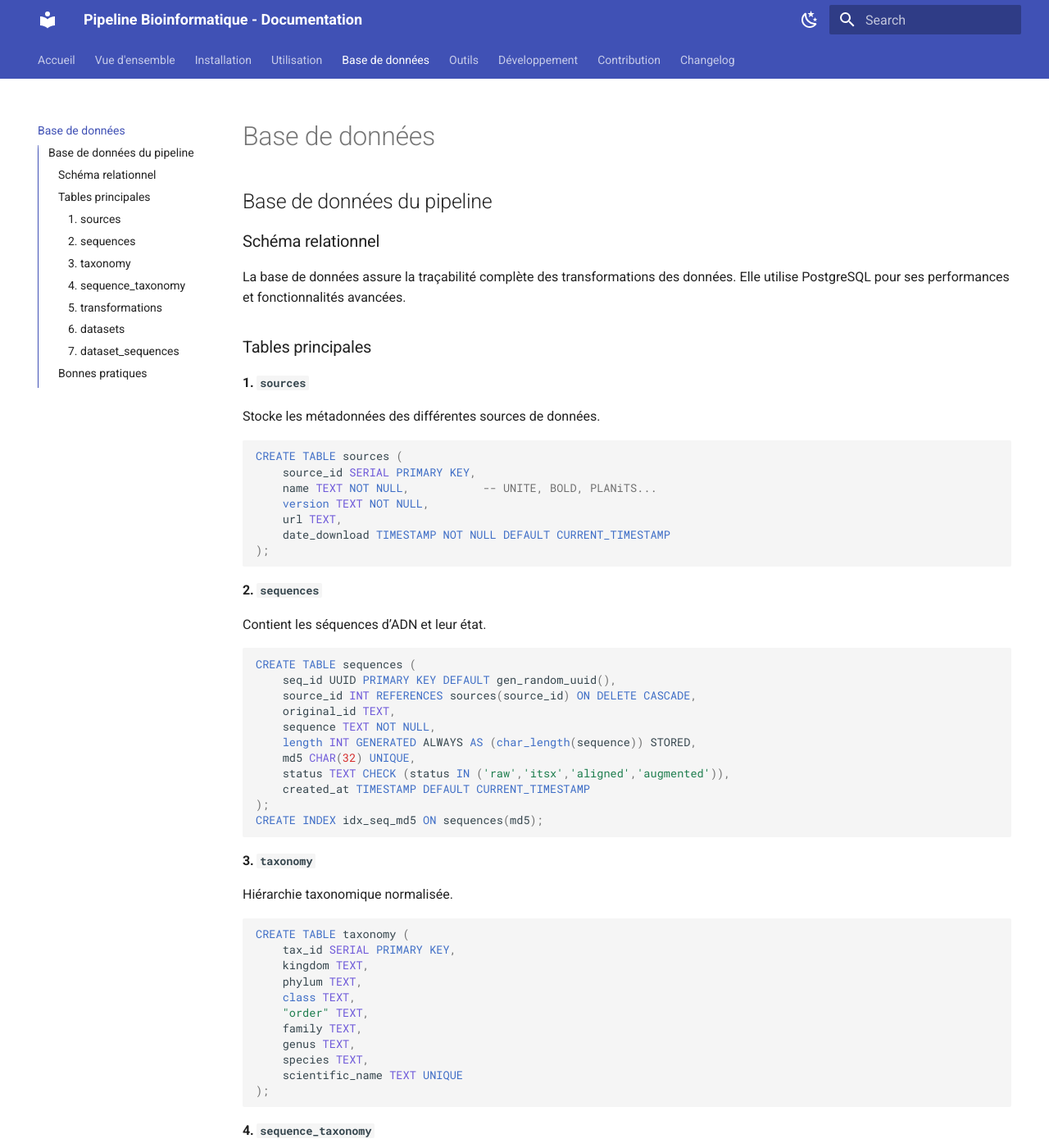
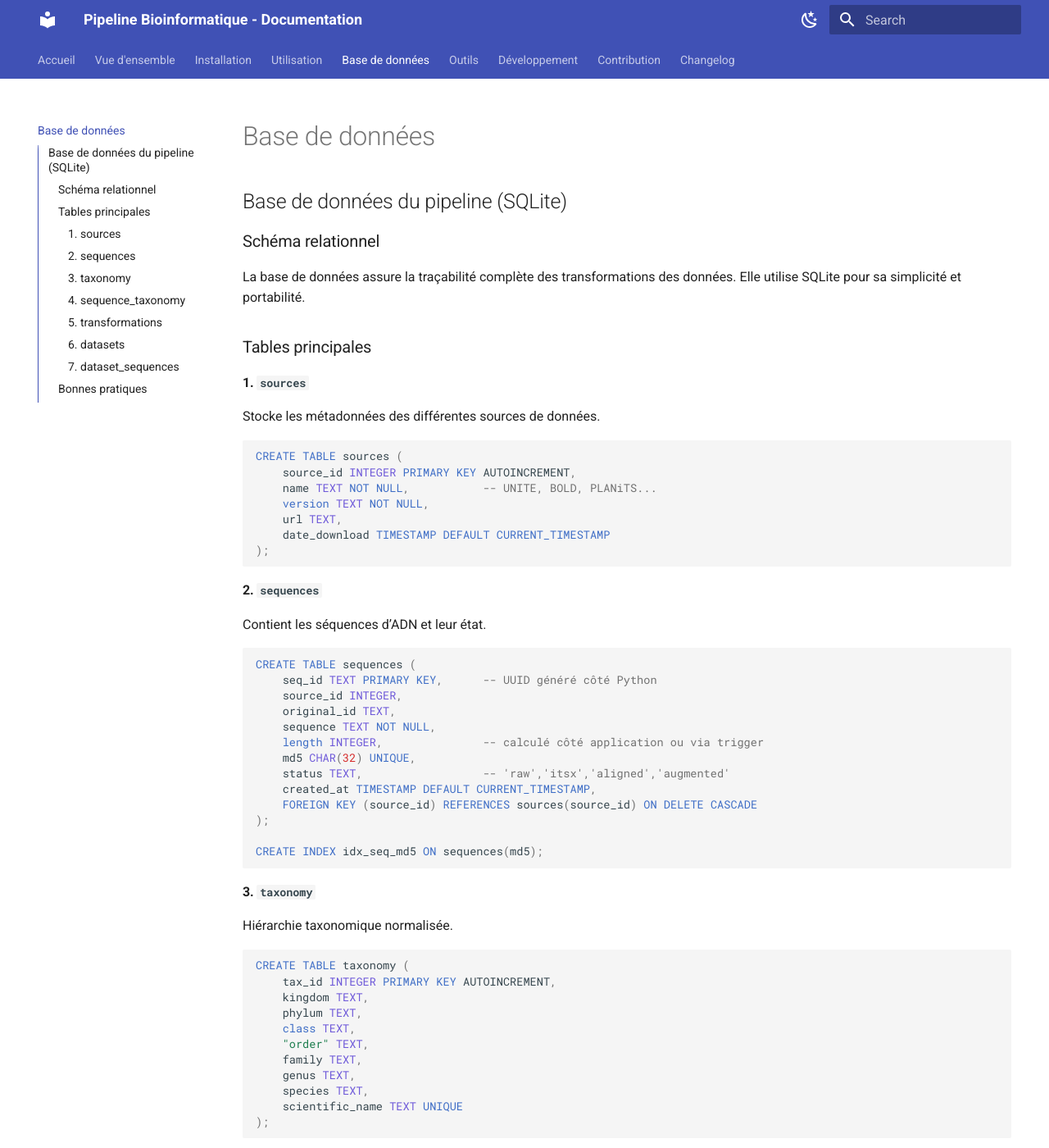
Before and after one commit to Aaramis/CurateMake, an MkDocs documentation site: the page built from docs/database.md, in a window 1280 px wide and 1400 px high. Shown: the whole window at 82% size. Built offline with MkDocs 1.6.1 and Material for MkDocs 9.7.7, drawn with Linux system fonts in a browser that asks for light colours; some of the changed text lies outside the part shown.

````diff
--- a/docs/database.md
+++ b/docs/database.md
@@ -1,8 +1,8 @@
-## Base de données du pipeline
+## Base de données du pipeline (SQLite)
 
 ### Schéma relationnel
 
-La base de données assure la traçabilité complète des transformations des données. Elle utilise PostgreSQL pour ses performances et fonctionnalités avancées.
+La base de données assure la traçabilité complète des transformations des données. Elle utilise SQLite pour sa simplicité et portabilité.
 
 ### Tables principales
 
@@ -12,11 +12,11 @@
 
 ```sql
 CREATE TABLE sources (
-    source_id SERIAL PRIMARY KEY,
+    source_id INTEGER PRIMARY KEY AUTOINCREMENT,
     name TEXT NOT NULL,           -- UNITE, BOLD, PLANiTS...
     version TEXT NOT NULL,
     url TEXT,
-    date_download TIMESTAMP NOT NULL DEFAULT CURRENT_TIMESTAMP
+    date_download TIMESTAMP DEFAULT CURRENT_TIMESTAMP
 );
 ```
 
@@ -26,15 +26,17 @@
 
 ```sql
 CREATE TABLE sequences (
-    seq_id UUID PRIMARY KEY DEFAULT gen_random_uuid(),
-    source_id INT REFERENCES sources(source_id) ON DELETE CASCADE,
+    seq_id TEXT PRIMARY KEY,      -- UUID généré côté Python
+    source_id INTEGER,
     original_id TEXT,
     sequence TEXT NOT NULL,
-    length INT GENERATED ALWAYS AS (char_length(sequence)) STORED,
+    length INTEGER,               -- calculé côté application ou via trigger
     md5 CHAR(32) UNIQUE,
-    status TEXT CHECK (status IN ('raw','itsx','aligned','augmented')),
-    created_at TIMESTAMP DEFAULT CURRENT_TIMESTAMP
+    status TEXT,                  -- 'raw','itsx','aligned','augmented'
+    created_at TIMESTAMP DEFAULT CURRENT_TIMESTAMP,
+    FOREIGN KEY (source_id) REFERENCES sources(source_id) ON DELETE CASCADE
 );
+
 CREATE INDEX idx_seq_md5 ON sequences(md5);
 ```
 
@@ -44,7 +46,7 @@
 
 ```sql
 CREATE TABLE taxonomy (
-    tax_id SERIAL PRIMARY KEY,
+    tax_id INTEGER PRIMARY KEY AUTOINCREMENT,
     kingdom TEXT,
     phylum TEXT,
     class TEXT,
@@ -62,11 +64,13 @@
 
 ```sql
 CREATE TABLE sequence_taxonomy (
-    seq_id UUID REFERENCES sequences(seq_id) ON DELETE CASCADE,
-    tax_id INT REFERENCES taxonomy(tax_id) ON DELETE CASCADE,
+    seq_id TEXT,
+    tax_id INTEGER,
     method TEXT,
-    confidence FLOAT CHECK (confidence BETWEEN 0 AND 1),
-    PRIMARY KEY (seq_id, tax_id, method)
+    confidence FLOAT,               -- entre 0 et 1, validation côté application
+    PRIMARY KEY (seq_id, tax_id, method),
+    FOREIGN KEY (seq_id) REFERENCES sequences(seq_id) ON DELETE CASCADE,
+    FOREIGN KEY (tax_id) REFERENCES taxonomy(tax_id) ON DELETE CASCADE
 );
 ```
 
@@ -76,13 +80,15 @@
 
 ```sql
 CREATE TABLE transformations (
-    transform_id SERIAL PRIMARY KEY,
-    seq_id UUID REFERENCES sequences(seq_id) ON DELETE CASCADE,
+    transform_id INTEGER PRIMARY KEY AUTOINCREMENT,
+    seq_id TEXT,
     step TEXT NOT NULL,            -- ITSx, MSA, SATIVA, TRICHE
-    parameters JSONB,
+    parameters JSON,               -- JSON simple
     tool_version TEXT,
-    created_at TIMESTAMP DEFAULT CURRENT_TIMESTAMP
+    created_at TIMESTAMP DEFAULT CURRENT_TIMESTAMP,
+    FOREIGN KEY (seq_id) REFERENCES sequences(seq_id) ON DELETE CASCADE
 );
+
 CREATE INDEX idx_transform_seq ON transformations(seq_id);
 ```
 
@@ -92,7 +98,7 @@
 
 ```sql
 CREATE TABLE datasets (
-    dataset_id SERIAL PRIMARY KEY,
+    dataset_id INTEGER PRIMARY KEY AUTOINCREMENT,
     name TEXT NOT NULL,
     description TEXT,
     created_at TIMESTAMP DEFAULT CURRENT_TIMESTAMP
@@ -105,9 +111,11 @@
 
 ```sql
 CREATE TABLE dataset_sequences (
-    dataset_id INT REFERENCES datasets(dataset_id) ON DELETE CASCADE,
-    seq_id UUID REFERENCES sequences(seq_id) ON DELETE CASCADE,
-    PRIMARY KEY (dataset_id, seq_id)
+    dataset_id INTEGER,
+    seq_id TEXT,
+    PRIMARY KEY (dataset_id, seq_id),
+    FOREIGN KEY (dataset_id) REFERENCES datasets(dataset_id) ON DELETE CASCADE,
+    FOREIGN KEY (seq_id) REFERENCES sequences(seq_id) ON DELETE CASCADE
 );
 ```
 
````
Also changed, not shown: docs/Objectif_SnakeMake.md (+1 -1 lines), docs/changelog.md (+7 -4 lines), 3 other files.
